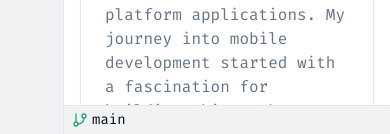
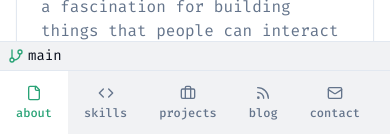
Before and after one commit to sofolitltd/reyad, a Next.js app: page / in a window 390 px wide. Shown: the part 710-844 px from the top of the page. Built offline with nearby package versions, Linux system fonts and the light colour scheme; what @genkit-ai/google-genai, genkit would draw is missing.

Commit message:
tab and mobile view . menu in bottom not left side.also hide expanded bt

```diff
--- a/src/app/components/draggable-tab.tsx
+++ b/src/app/components/draggable-tab.tsx
@@ -1,11 +1,13 @@
+
 "use client";
 
 import React from "react";
 import { useSortable } from "@dnd-kit/sortable";
 import { CSS } from "@dnd-kit/utilities";
 import { TabsTrigger } from "@/components/ui/tabs";
-import { Button } from "@/components/ui/button";
 import { X } from "lucide-react";
+import { cn } from "@/lib/utils";
+
 
 type Section = {
   id: string;
@@ -16,7 +18,7 @@ type Section = {
 
 interface DraggableTabProps {
   section: Section;
-  handleCloseTab: (e: React.MouseEvent, tabId: string) => void;
+  handleCloseTab: (tabId: string) => void;
 }
 
 export function DraggableTab({ section, handleCloseTab }: DraggableTabProps) {
@@ -36,6 +38,11 @@ export function DraggableTab({ section, handleCloseTab }: DraggableTabProps) {
     position: "relative" as const,
   };
 
+  const onClose = (e: React.MouseEvent) => {
+    e.stopPropagation(); // prevent the tab from being selected
+    handleCloseTab(section.id);
+  };
+
   return (
     <TabsTrigger
       ref={setNodeRef}
@@ -47,16 +54,17 @@ export function DraggableTab({ section, handleCloseTab }: DraggableTabProps) {
     >
       <section.icon className="w-4 h-4 mr-2" />
       <span className="mr-2">{section.label}</span>
-      <Button
-        variant="ghost"
-        size="icon"
-        className="h-5 w-5 rounded-sm invisible group-hover:visible data-[state=active]:group-hover:visible"
-        onClick={(e) => handleCloseTab(e, section.id)}
-        // Prevent dnd from activating on close button click
-        onPointerDownCapture={(e) => e.stopPropagation()}
+      <div
+        role="button"
+        aria-label={`Close ${section.label} tab`}
+        onClick={onClose}
+        onPointerDownCapture={(e) => e.stopPropagation()} // Prevent dnd from activating on close button click
+        className={cn(
+          "h-5 w-5 rounded-sm flex items-center justify-center invisible group-hover:visible data-[state=active]:group-hover:visible hover:bg-muted-foreground/20"
+        )}
       >
         <X className="w-3 h-3" />
-      </Button>
+      </div>
     </TabsTrigger>
   );
 }
--- a/src/app/components/ide-layout.tsx
+++ b/src/app/components/ide-layout.tsx
@@ -25,8 +25,30 @@ export function IdeLayout({ children, onSelectFile, activeFile }: IdeLayoutProps
     if (isDesktop) {
       setIsExplorerOpen(!isExplorerOpen);
     }
-    // On mobile, do nothing to prevent expansion.
   };
+
+  if (!isDesktop) {
+    return (
+      <div className="flex flex-col h-screen bg-background text-foreground overflow-hidden">
+        <SiteHeader />
+        <div className="flex-1 flex flex-col pt-12 pb-16 overflow-hidden">
+          <main className="flex-1 overflow-y-auto">
+            {children}
+          </main>
+          <IdeFooter />
+        </div>
+        <div className="fixed bottom-0 left-0 right-0 z-30">
+          <ProjectExplorer
+            onSelectFile={onSelectFile}
+            activeFile={activeFile}
+            isExpanded={false}
+            onToggleExpand={() => {}}
+            isMobile
+          />
+        </div>
+      </div>
+    );
+  }
 
   return (
     <div className="flex flex-col h-screen bg-background text-foreground overflow-hidden">
@@ -50,7 +72,6 @@ export function IdeLayout({ children, onSelectFile, activeFile }: IdeLayoutProps
           <main className="flex-1 overflow-y-auto">
             {children}
           </main>
-
           <IdeFooter  />
         </div>
       </div>
--- a/src/app/components/project-explorer.tsx
+++ b/src/app/components/project-explorer.tsx
@@ -17,7 +17,6 @@ import {
 import { cn } from "@/lib/utils";
 import { Button } from "@/components/ui/button";
 import { useState } from "react";
-import { Separator } from "@/components/ui/separator";
 
 const structure = {
   name: "portfolio",
@@ -68,8 +67,6 @@ const ExplorerNode = ({
 
   const handleNodeClick = () => {
     if (node.id === 'download-cv') {
-      // This is a special case to trigger a download.
-      // We create a temporary link and click it.
       const link = document.createElement('a');
       link.href = '/Md%20Asifuzzaman%20Reyad%20-%20dev%2012-25.pdf';
       link.download = 'Md Asifuzzaman Reyad - dev 12-25.pdf';
@@ -137,11 +134,13 @@ export function ProjectExplorer({
   activeFile,
   isExpanded,
   onToggleExpand,
+  isMobile = false,
 }: {
   onSelectFile: (fileId: string) => void;
   activeFile: string;
   isExpanded: boolean;
   onToggleExpand: () => void;
+  isMobile?: boolean;
 }) {
 
   const handleFileSelect = (fileId: string) => {
@@ -161,6 +160,28 @@ export function ProjectExplorer({
   const publicFiles = structure.children.find(c => c.name === 'public')?.children || [];
   const allFiles = [...libFiles, ...publicFiles];
 
+  if (isMobile) {
+    return (
+        <div className="bg-sidebar border-t border-sidebar-border flex justify-around items-center h-16">
+            {allFiles.map((file) => (
+                <Button
+                    key={file.id}
+                    onClick={() => file.id && handleFileSelect(file.id)}
+                    aria-label={file.name}
+                    variant="ghost"
+                    className={cn(
+                        "h-full w-full flex-col gap-1 text-xs rounded-none",
+                        activeFile === file.id ? "bg-background text-primary" : "text-muted-foreground"
+                    )}
+                    >
+                    <file.icon className={cn("w-5 h-5")} />
+                    <span>{file.name.split('.')[0]}</span>
+                </Button>
+            ))}
+        </div>
+    );
+  }
+
   return (
     <div className="p-2">
       <div
@@ -174,6 +195,7 @@ export function ProjectExplorer({
             Explorer
           </h3>
         )}
+        {isDesktop && (
          <Button variant="ghost" size="icon" className="h-8 w-8" onClick={onToggleExpand}>
             {isExpanded ? (
                 <PanelLeftClose className="w-4 h-4 text-foreground" />
@@ -181,6 +203,7 @@ export function ProjectExplorer({
                 <PanelRightClose className="w-5 h-5 text-foreground" />
             )}
         </Button>
+        )}
       </div>
       <div className="mt-2">
         {isExpanded ? (
--- a/src/app/page.tsx
+++ b/src/app/page.tsx
@@ -1,6 +1,7 @@
+
 "use client";
 
-import { useState, useEffect } from "react";
+import { useState, useEffect, useRef } from "react";
 import {
   DndContext,
   closestCenter,
@@ -39,10 +40,20 @@ export default function Home() {
   const [openTabs, setOpenTabs] = useState(allSections);
   const [activeTab, setActiveTab] = useState("about");
   const [isClient, setIsClient] = useState(false);
+  const tabsListRef = useRef<HTMLDivElement>(null);
 
   useEffect(() => {
     setIsClient(true);
   }, []);
+
+  useEffect(() => {
+    if (isClient && tabsListRef.current) {
+      const activeTabNode = tabsListRef.current.querySelector(`[data-state="active"]`);
+      if (activeTabNode) {
+        activeTabNode.scrollIntoView({ behavior: 'smooth', block: 'nearest', inline: 'center' });
+      }
+    }
+  }, [activeTab, isClient]);
 
   const sensors = useSensors(
     useSensor(PointerSensor),
@@ -61,20 +72,16 @@ export default function Home() {
     setActiveTab(fileId);
   };
 
-  const handleCloseTab = (e: React.MouseEvent, tabId: string) => {
-    e.stopPropagation(); // prevent the tab from being selected
+  const handleCloseTab = (tabId: string) => {
     const tabIndex = openTabs.findIndex((tab) => tab.id === tabId);
 
-    // Remove the tab
     const newOpenTabs = openTabs.filter((tab) => tab.id !== tabId);
     setOpenTabs(newOpenTabs);
 
-    // If we closed the active tab, decide on the new active tab
     if (activeTab === tabId) {
       if (newOpenTabs.length === 0) {
         setActiveTab("");
       } else {
-        // Activate the previous tab, or the first one if the closed tab was the first
         const newActiveIndex = Math.max(0, tabIndex - 1);
         setActiveTab(newOpenTabs[newActiveIndex].id);
       }
@@ -96,13 +103,13 @@ export default function Home() {
   return (
     <IdeLayout onSelectFile={handleSelectFile} activeFile={activeTab}>
       <Tabs value={activeTab} onValueChange={setActiveTab} className="flex flex-col h-full">
+        <TabsList ref={tabsListRef} className="bg-sidebar border-b border-sidebar-border justify-start rounded-none p-0 h-10 overflow-x-auto sticky top-0 z-10">
           {isClient ? (
             <DndContext
               sensors={sensors}
               collisionDetection={closestCenter}
               onDragEnd={handleDragEnd}
             >
-            <TabsList className="bg-sidebar border-b border-sidebar-border justify-start rounded-none p-0 h-10 overflow-x-auto sticky top-0 z-10">
               <SortableContext items={openTabs} strategy={horizontalListSortingStrategy}>
                 {openTabs.map((section) => (
                   <DraggableTab
@@ -112,19 +119,18 @@ export default function Home() {
                   />
                 ))}
               </SortableContext>
-            </TabsList>
             </DndContext>
           ) : (
-          <TabsList className="bg-sidebar border-b border-sidebar-border justify-start rounded-none p-0 h-10 overflow-x-auto sticky top-0 z-10">
-            {openTabs.map((section) => (
+            openTabs.map((section) => (
               <DraggableTab
                 key={section.id}
                 section={section}
                 handleCloseTab={handleCloseTab}
               />
-            ))}
+            ))
+          )}
         </TabsList>
-        )}
+
 
         <div className="bg-background flex-1 overflow-y-auto">
           {openTabs.length > 0 ? (
```
Lines whose indentation alone changed are shown as unchanged.
